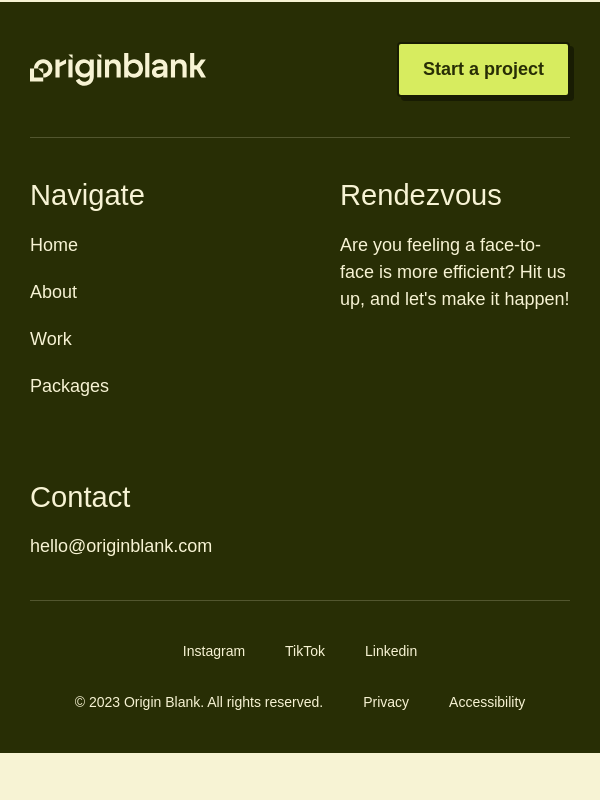
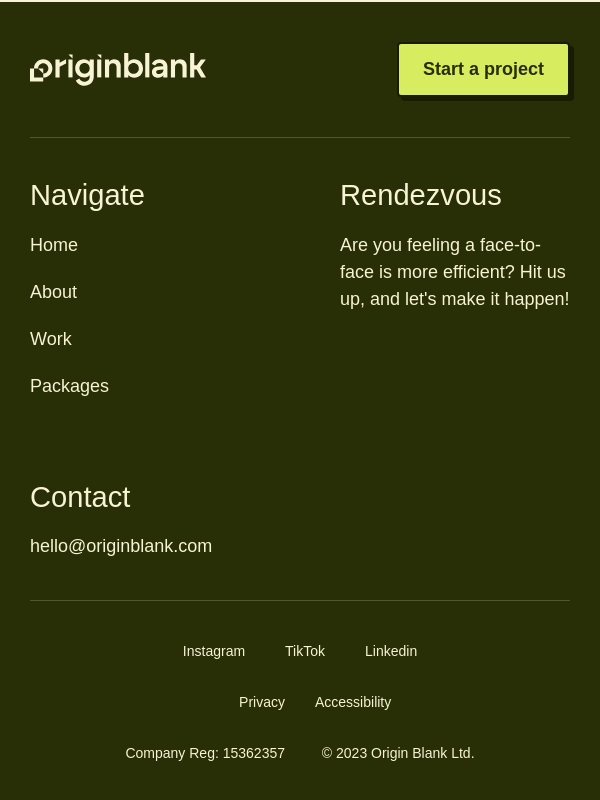
Before and after one commit to sgarciagallego/originblank, a Next.js app: page / in a window 600 px wide. Shown: the part 3381-4181 px from the top of the page. Before the commit the page ends 4134 px from the top, so only its background shows below. Built offline with nearby package versions, Linux system fonts and the light colour scheme; a web font is replaced by a local one.

Commit message:
adding company number, fixing footer layout to accomodate change

```diff
--- a/components/molecules/footer/footer.js
+++ b/components/molecules/footer/footer.js
@@ -37,7 +37,8 @@ export default function Footer() {
         <div className={styles.critical}>
           <div className={styles.legal}>
             <ul>
-              <li>© 2023 Origin Blank. All rights reserved.</li>
+              <li>© 2023 Origin Blank Ltd.</li>
+              <li>Company Reg: 15362357</li>
               <li><Link href="/privacy">Privacy</Link></li>
               <li><Link href="/accessibility">Accessibility</Link></li>
             </ul>
--- a/components/molecules/footer/footer.module.scss
+++ b/components/molecules/footer/footer.module.scss
@@ -111,10 +111,42 @@
     gap: 1.875rem;
   }
 
-  @media (min-width: 320px) and (max-width: 575px) {
+  @media (min-width: 320px) and (max-width: 767px) {
     & > .legal > ul {
-      flex-direction: column-reverse;
-      gap: 1.875rem !important;
+      grid-gap: 1.875rem;
+
+      & > li {
+        &:first-of-type { order: 4; }
+        &:nth-of-type(2) { order: 3; }
+      }
+    }
+  }
+
+  @media (min-width: 767px) {
+    & > .legal > ul {
+      grid-gap: 2.5rem;
+    }
+  }
+
+  @media (min-width: 576px) and (max-width: 767px) {
+    & > .legal > ul {
+      grid-template-columns: repeat(2, 1fr);
+
+      & > li {
+        &:nth-of-type(2n - 1) {
+          margin-left: auto;
+        }
+
+        &:nth-of-type(2n) {
+          margin-right: auto;
+        }
+      }
+    }
+  }
+
+  @media (min-width: 768px) {
+    & > .legal > ul {
+      grid-template-columns: repeat(4, auto);
     }
   }
 
@@ -128,9 +160,6 @@
   & > .socials {
     & > ul {
       padding: 0;
-      display: flex;
-      align-items: center;
-      gap: 2.5rem;
       list-style-type: none;
 
       & > li,
@@ -172,4 +201,19 @@
       }
     }
   }
+
+  & > .legal {
+    & > ul {
+      display: grid;
+      place-items: center;
+    }
+  }
+
+  & > .socials {
+    & > ul {
+      display: flex;
+      align-items: center;
+      gap: 2.5rem;
+    }
+  }
 }
```
